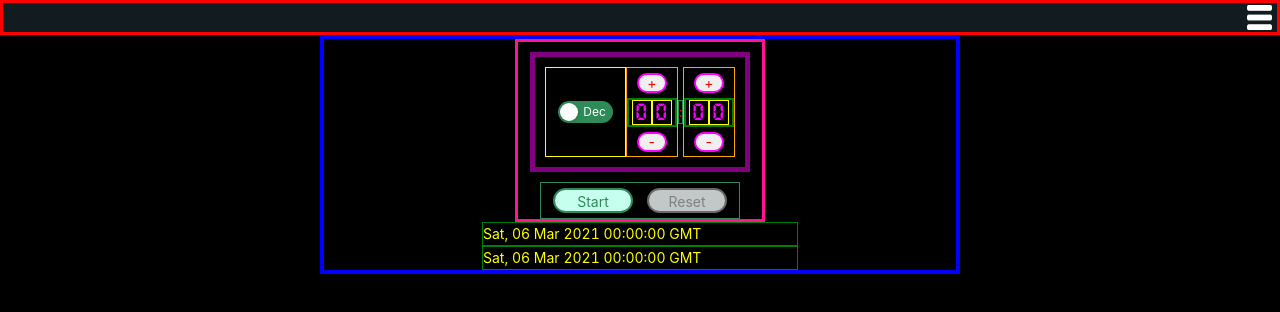
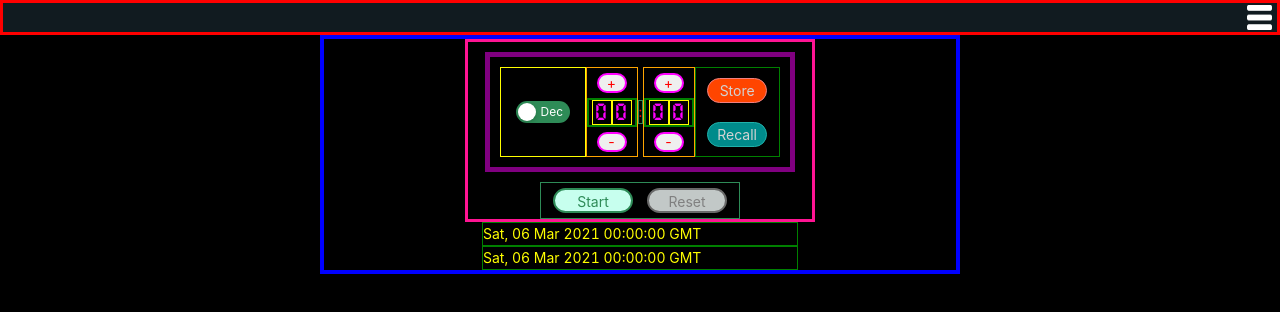
Before and after one commit to stevekutz/timer_React_Hooks, a React (Create React App) app in the folder app/: page / in a window 1280 px wide. Shown: the top 312 px of the page. Built offline with nearby package versions, Linux system fonts and the light colour scheme.

Commit message:
setting up controls for mem/recall

```diff
--- a/app/src/comp/TimerDisplay.js
+++ b/app/src/comp/TimerDisplay.js
@@ -7,10 +7,13 @@ import {
     DisplayTimeUnitContainerDiv,
     DisplayDigitsControllerContainer,
     SwitchContainer,
+    MemContainer,
     IncDecControlButton,
     TimerControlContainerDiv,
     StartStopButton,
-    ResetButton
+    ResetButton,
+    MemButton,
+    RecallButton,
 
 } from '../styled/timer_display_style';
 
@@ -58,6 +61,12 @@ const TimerDisplay = (props) => {
 
                 </DisplayDigitsControllerContainer>
 
+                <MemContainer>
+                    <MemButton> Store </MemButton>
+                    <RecallButton> Recall </RecallButton>
+                </MemContainer>
+
+
             </DisplayDigitContainerDiv>
 
         <TimerControlContainerDiv>
--- a/app/src/styled/timer_display_style.js
+++ b/app/src/styled/timer_display_style.js
@@ -3,7 +3,7 @@ import styled, {css} from 'styled-components';
 const DisplayContainerDiv = styled.div`
 
     border: 3px solid deeppink;
-    width: 250px;
+    width: 350px;
     color: red;
     padding:
     display: flex;
@@ -50,11 +50,16 @@ const DisplayDigitsControllerContainer = styled.div`
 const SwitchContainer = styled(DisplayDigitsControllerContainer)`
     // background = 'white'
 
-
     border: 1px solid yellow;
     width: 270px;
 `
 
+const MemContainer = styled(SwitchContainer)`
+    border: 1px solid green;
+
+
+
+`
 
 const DisplayTimeUnitContainerDiv = styled.div`
     border: 2px solid green;
@@ -159,6 +164,20 @@ const IncDecControlButton = styled.button`
             border: 2px solid ghostwhite;
         }
     `
+    const MemButton = styled(TimerControlButton)`
+        border: 1px solid lightcoral;
+        background: orangered;
+        color: lightgrey;
+        width: 60px;
+
+    `
+
+    const RecallButton = styled(MemButton)`
+        border: 1px solid lightseagreen;
+        background: darkcyan;
+        color: lightgrey;
+
+    `
 
 
 export {
@@ -169,9 +188,12 @@ export {
     DisplayTimeUnitContainerDiv,
     DisplayDigitsControllerContainer,
     SwitchContainer,
+    MemContainer,
     IncDecControlButton,
     TimerControlContainerDiv,
     TimerControlButton,
     StartStopButton,
-    ResetButton
+    ResetButton,
+    MemButton,
+    RecallButton,
 };
```
